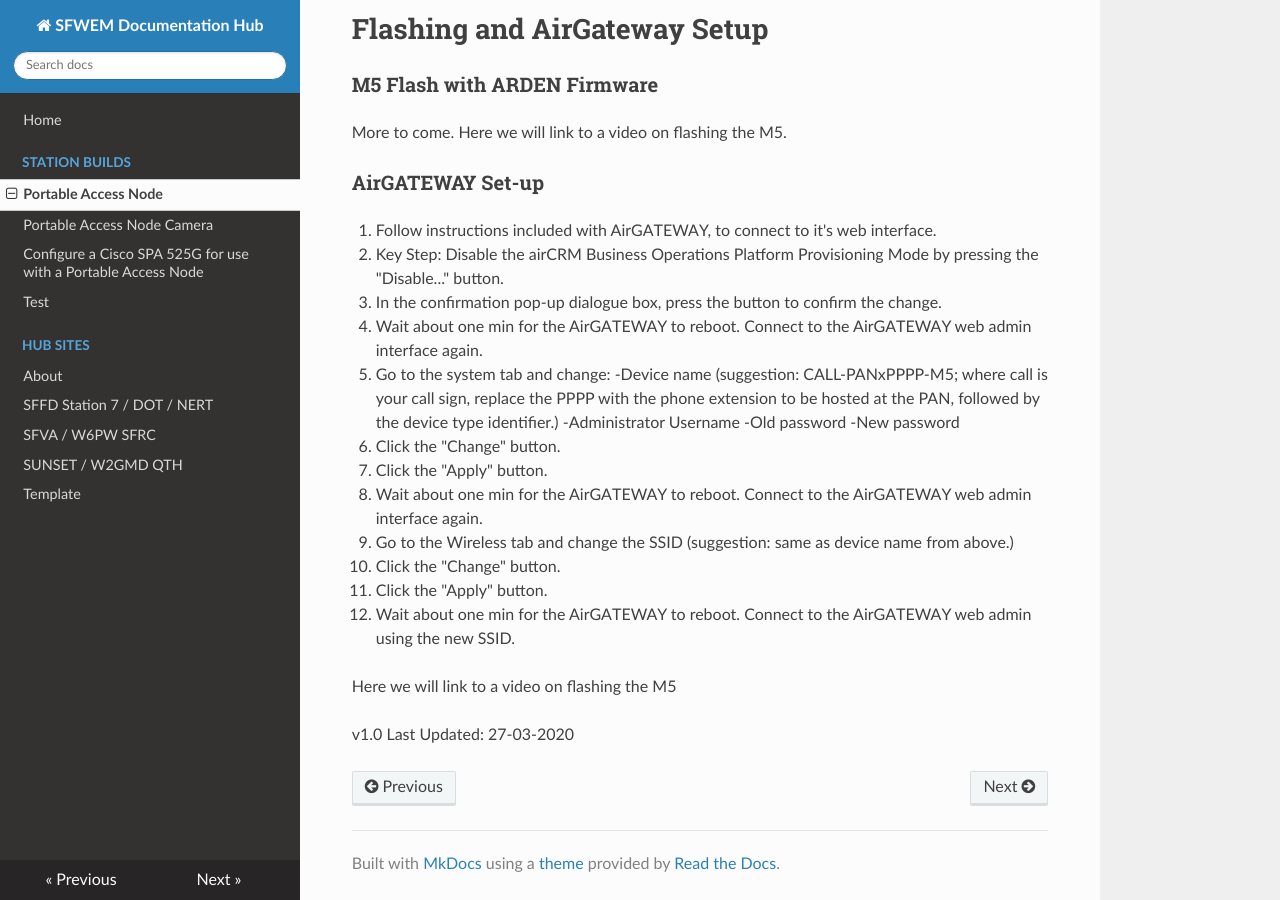
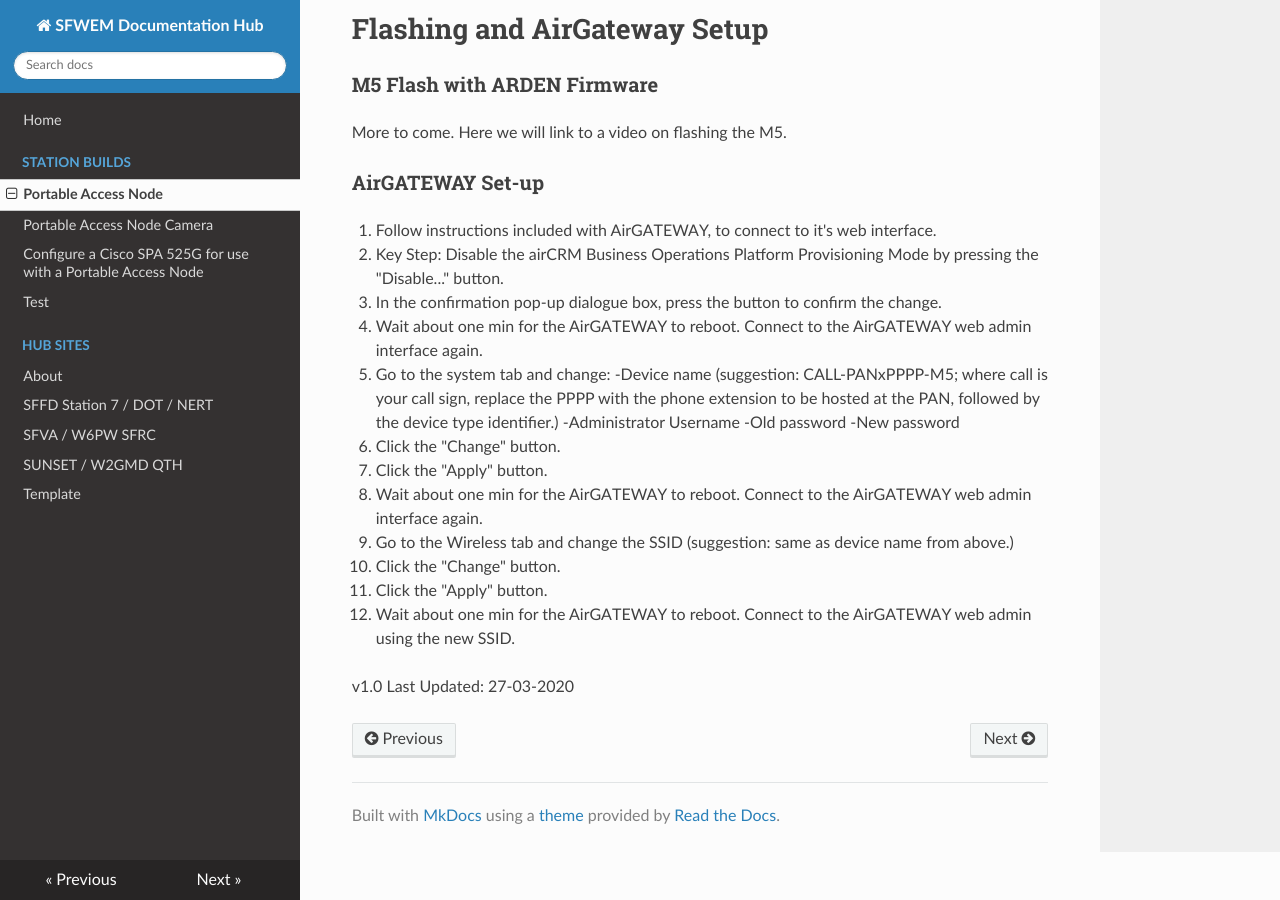
Before and after one commit to sfwem/SFWEM-Docs, an MkDocs documentation site: the page built from docs/Station_Builds/PAN_1.0.md, in a window 1280 px wide and 900 px high, scrolled down 2688 px. Built offline with MkDocs 1.6.1, drawn with Linux system fonts in a browser that asks for light colours; nearby versions of some CDN libraries.

Commit message:
Update PAN_1.0.md

```diff
--- a/docs/Station_Builds/PAN_1.0.md
+++ b/docs/Station_Builds/PAN_1.0.md
@@ -106,6 +106,5 @@
 11. Click the "Apply" button.
 12. Wait about one min for the AirGATEWAY to reboot. Connect to the AirGATEWAY web admin using the new SSID.
 
-Here we will link to a video on flashing the M5
 
 v1.0 Last Updated: 27-03-2020
```
